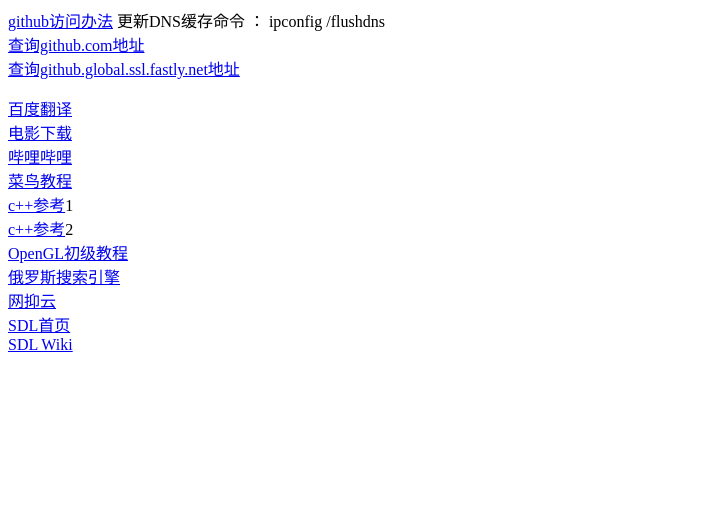
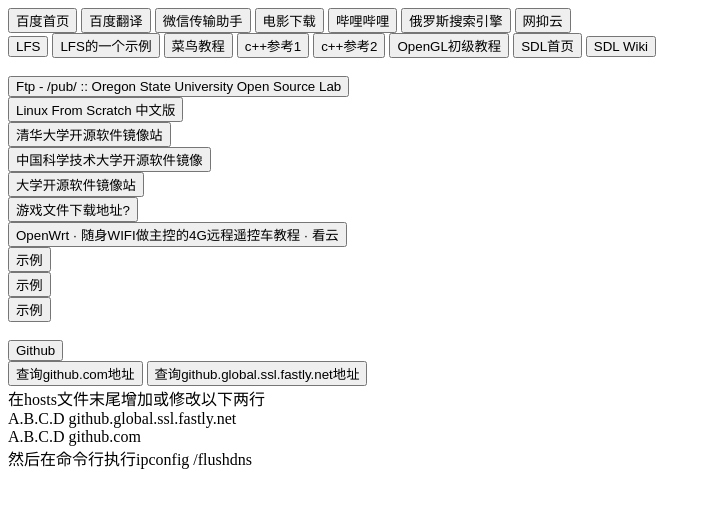
Before and after one commit to imsupervip/imsupervip.github.io, a plain HTML site: page index.html in a window 1280 px wide. Shown: the whole page, without its empty margins (0-711 px from the left). Drawn offline with Linux system fonts and the light colour scheme.

Commit message:
Update index.html

```diff
--- a/index.html
+++ b/index.html
@@ -1,18 +1,39 @@
 <html>
-<a href="https://zhuanlan.zhihu.com/p/540229785" target="_blank">github访问办法</a> 更新DNS缓存命令 ： ipconfig /flushdns<br>
-<a href="https://tool.chinaz.com/dns?type=a&host=github.com&ip=" target="_blank">查询github.com地址</a><br>
-<a href="https://tool.chinaz.com/dns?type=a&host=github.global.ssl.fastly.net&ip=" target="_blank">查询github.global.ssl.fastly.net地址</a><br>
-<p>
-</p>
-<a href="https://fanyi.baidu.com/?aldtype=16047#auto/zh" target="_blank">百度翻译</a><br>
-<a href="https://www.dytt8.net" target="_blank">电影下载</a><br>
-<a href="https://www.bilibili.com" target="_blank">哔哩哔哩</a><br>
-<a href="https://www.runoob.com" target="_blank">菜鸟教程</a><br>
-<a href="https://cplusplus.com" target="_blank">c++参考</a>1<br>
-<a href="https://en.cppreference.com/w/" target="_blank">c++参考</a>2<br>
-<a href="https://learnopengl-cn.github.io" target="_blank">OpenGL初级教程</a><br>
-<a href="https://yandex.com" target="_blank">俄罗斯搜索引擎</a><br>
-<a href="https://music.163.com" target="_blank">网抑云</a><br>
-<a href="http://www.libsdl.org" target="_blank">SDL首页</a><br>
-<a href="https://wiki.libsdl.org/wiki/index" target="_blank">SDL Wiki</a><br>
+<a href="https://www.baidu.com" target="_blank"><button>百度首页</button></a>
+<a href="https://fanyi.baidu.com/?aldtype=16047#auto/zh" target="_blank"><button>百度翻译</button></a>
+<a href="https://filehelper.weixin.qq.com/" target="_blank"><button>微信传输助手</button></a>
+<a href="https://www.dytt8.net/" target="_blank"><button>电影下载</button></a>
+<a href="https://www.bilibili.com/" target="_blank"><button>哔哩哔哩</button></a>
+<a href="https://yandex.com/" target="_blank"><button>俄罗斯搜索引擎</button></a>
+<a href="https://music.163.com/" target="_blank"><button>网抑云</button></a>
+<br>
+<a href="https://www.linuxfromscratch.org/index.html" target="_blank"><button>LFS</button></a>
+<a href="https://blog.csdn.net/u012333520/article/details/50533002" target="_blank"><button>LFS的一个示例</button></a>
+<a href="https://www.runoob.com/" target="_blank"><button>菜鸟教程</button></a>
+<a href="https://cplusplus.com/" target="_blank"><button>c++参考1</button></a>
+<a href="https://en.cppreference.com/w/" target="_blank"><button>c++参考2</button></a>
+<a href="https://learnopengl-cn.github.io/" target="_blank"><button>OpenGL初级教程</button></a>
+<a href="http://www.libsdl.org/" target="_blank"><button>SDL首页</button></a>
+<a href="https://wiki.libsdl.org/wiki/index" target="_blank"><button>SDL Wiki</button></a>
+
+<br>
+<br><a href="http://ftp.osuosl.org/pub/" target="_blank"><button>Ftp - /pub/ :: Oregon State University Open Source Lab</button></a>
+<br><a href="https://linux.cn/lfs/LFS-BOOK-7.7-systemd/index.html" target="_blank"><button>Linux From Scratch 中文版</button></a>
+<br><a href="https://mirrors.tuna.tsinghua.edu.cn/" target="_blank"><button>清华大学开源软件镜像站</button></a>
+<br><a href="http://mirrors.ustc.edu.cn/" target="_blank"><button>中国科学技术大学开源软件镜像</button></a>
+<br><a href="https://mirrors.cnnic.cn/" target="_blank"><button>大学开源软件镜像站</button></a>
+<br><a href="http://down26.gamekc.com/" target="_blank"><button>游戏文件下载地址?</button></a>
+<br><a href="https://www.kancloud.cn/a813630449/ufi_car/2792820" target="_blank"><button>OpenWrt · 随身WIFI做主控的4G远程遥控车教程 · 看云</button></a>
+<br><a href="" target="_blank"><button>示例</button></a>
+<br><a href="" target="_blank"><button>示例</button></a>
+<br><a href="" target="_blank"><button>示例</button></a>
+
+<br><br>
+<a href="https://github.com/" target="_blank"><button>Github</button></a><br>
+<a href="https://tool.chinaz.com/dns?type=a&amp;host=github.com&amp;ip=" target="_blank"><button>查询github.com地址</button></a>
+<a href="https://tool.chinaz.com/dns?type=a&amp;host=github.global.ssl.fastly.net&amp;ip=" target="_blank"><button>查询github.global.ssl.fastly.net地址</button></a><br>
+在hosts文件末尾增加或修改以下两行<br>
+A.B.C.D github.global.ssl.fastly.net<br>
+A.B.C.D github.com<br>
+然后在命令行执行ipconfig /flushdns<br>
 </html>
```
